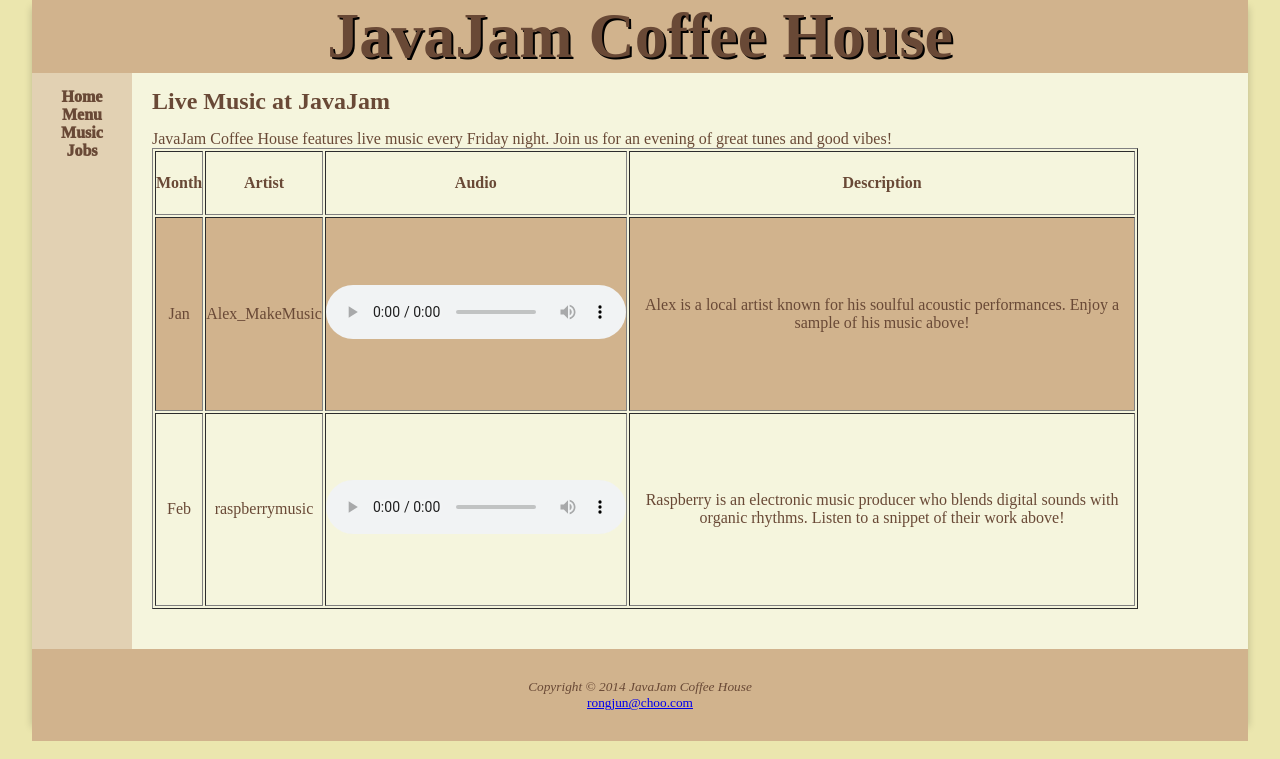
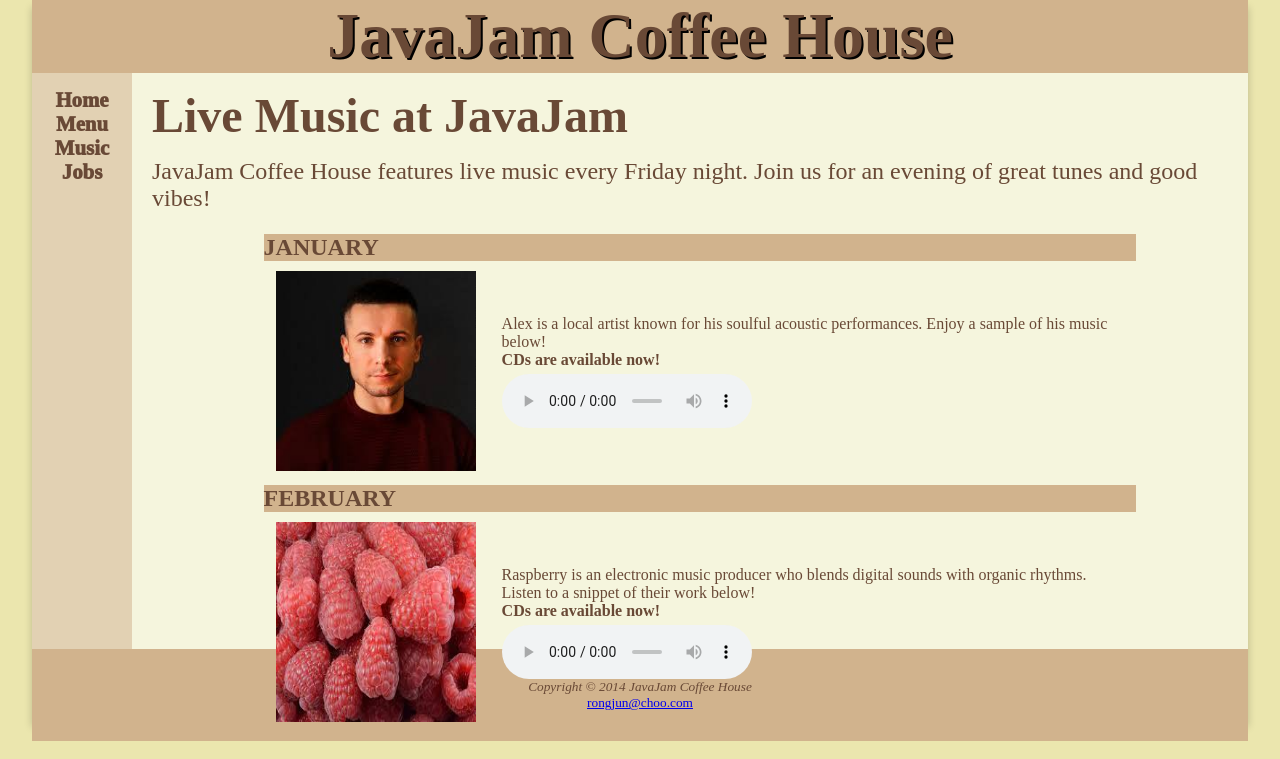
Before and after one commit to TZBAvyy/ie4727, a PHP site: page /music.html in a window 1280 px wide. Shown: the part 41-800 px from the top of the page. Run offline with PHP 8.4, Linux system fonts and the light colour scheme.

Commit message:
Case Study 2

```diff
--- a/Week 4/casestudy_02/base.css
+++ b/Week 4/casestudy_02/base.css
@@ -53,6 +53,7 @@ body {
   text-decoration: none;
   color: var(--text-brown);
   font-weight: 1000;
+  font-size: 1.3em;
 }
 
 .nav-links {
@@ -72,6 +73,7 @@ body {
 .content h2 {
   padding-top: 15px;
   padding-bottom: 15px;
+  font-size: 48px;
   font-weight: bolder;
 }
 
@@ -110,11 +112,92 @@ body {
   padding-bottom: 10px;
 }
 
-table {
-  height: 80%;
-  width: 90%;
-  text-align: center;
+.menu-table{
+  margin: auto;
+  width: 80%;
+  height: 25%;
 }
-tr:nth-child(even) {
+
+.menu-table td {
+  text-align: left;
+  font-size: 16px;
+  padding: 8px 12px;
+}
+
+.menu-table th {
+  font-weight: bold;
+  font-size: 24px;
+}
+
+.menu-table tr:nth-child(odd) {
   background-color: var(--dark-brown);
 }
+
+.music-table {
+  margin-top: 20px;
+  margin-left: auto;
+  margin-right: auto;
+  width: 80%;
+  align-items: center;
+}
+
+.music-table th {
+  width: 100%;
+  background-color: var(--dark-brown);
+  text-align: left;
+  font-weight: bold;
+  margin: auto;
+  font-size: 24px;
+}
+
+.music-table td {
+  margin: auto;
+  padding: 8px 12px;
+}
+
+.music-table img {
+  width: 200px;
+  height: 200px;
+}
+
+.highlight {
+  color: var(--text-brown);
+  font-weight: bold;
+}
+
+audio {
+  margin-top: 5px;
+  width: 250px;
+}
+
+form {
+  padding: 20px;
+  max-width: 600px;
+}
+
+.form-row {
+  display: flex;
+  align-items: flex-start;
+  margin-bottom: 15px;
+}
+
+label {
+  width: 120px;
+  text-align: right;
+  margin-right: 15px;
+  font-weight: bold;
+  font-size: 24px;
+}
+
+input, textarea {
+  font-size: 24px;
+}
+
+button {
+  font-size: 24px;
+  padding: 2.5px 5px;
+}
+
+p{
+  font-size: 24px;
+}
--- a/Week 4/casestudy_02/index.html
+++ b/Week 4/casestudy_02/index.html
@@ -20,7 +20,7 @@
             </div>
         </nav>
         <div class="content">
-            <h2>Follow the Winding Road to JavaJam</h2>
+            <h2>JavaJam the Perfect Place to Chill</h2>
             <div class="image-section">
                 <img src="cafe.jpg" alt="Road Image" width="50%">
                 <div class="image-text">
@@ -42,7 +42,6 @@
             <small>
                 <i>
                     Copyright &copy; 2014 JavaJam Coffee House<br>
-
                 </i>
             </small>
             <small>
--- a/Week 4/casestudy_02/music.html
+++ b/Week 4/casestudy_02/music.html
@@ -22,37 +22,30 @@
     <div class = "content">
         <h2>Live Music at JavaJam</h2>
         <p>JavaJam Coffee House features live music every Friday night. Join us for an evening of great tunes and good vibes!</p>
-        <table id="menu-table", border = '1'>
+        <table class="music-table">
             <tr>
-                <th id="Month">Month</th>
-                <th id ="Artist">Artist</th>
-                <th id ="Audio">Audio</th>
-                <th id ="Description">Description</th>
+                <th colspan="2">JANUARY</th>
             </tr>
             <tr>
-                <td headers="Month">Jan</td>
-                <td headers="Artist">Alex_MakeMusic</td>
-                <td headers="Audio">
-                    <audio controls>
-                        <source src="running-night-393139.mp3" type="audio/mpeg">
-                        Your browser does not support the audio element.
-                      </audio>
-                </td>
-                <td id ="Description">
-                    Alex is a local artist known for his soulful acoustic performances. Enjoy a sample of his music above!
+                <td><img src="alexmakesmusic.jpg" alt="alexmakesmusic"></td>
+                <td>Alex is a local artist known for his soulful acoustic performances. Enjoy a sample of his music below!<br>
+                <span class="highlight">CDs are available now!</span><br>
+                <audio controls>
+                    <source src="running-night-393139.mp3" type="audio/mpeg">Your browser does not support the audio element.
+                </audio>
                 </td>
             </tr>
+
             <tr>
-                <td headers="Month">Feb</td>
-                <td headers="Artist">raspberrymusic</td>
-                <td headers="Audio">
-                    <audio controls>
-                        <source src="the-last-point-beat-electronic-digital-394291.mp3" type="audio/mpeg">
-                        Your browser does not support the audio element.
-                    </audio>
-                </td>
-                <td id ="Description">
-                    Raspberry is an electronic music producer who blends digital sounds with organic rhythms. Listen to a snippet of their work above!
+                <th colspan="2">FEBRUARY</th>
+            </tr>
+            <tr>
+                <td><img src="raspberry.jpg" alt="Raspberry"></td>
+                <td>Raspberry is an electronic music producer who blends digital sounds with organic rhythms. Listen to a snippet of their work below!<br>
+                <span class="highlight">CDs are available now!</span><br>
+                <audio controls>
+                    <source src="the-last-point-beat-electronic-digital-394291.mp3" type="audio/mpeg">Your browser does not support the audio element.
+                </audio>
                 </td>
             </tr>
         </table>
```
Also changed, not shown: Week 4/casestudy_02/jobs.html (+22 -13 lines), Week 4/casestudy_02/menu.html (+10 -15 lines), Week 4/casestudy_02/alexmakesmusic.jpg (added), Week 4/casestudy_02/raspberry.jpg (added).
